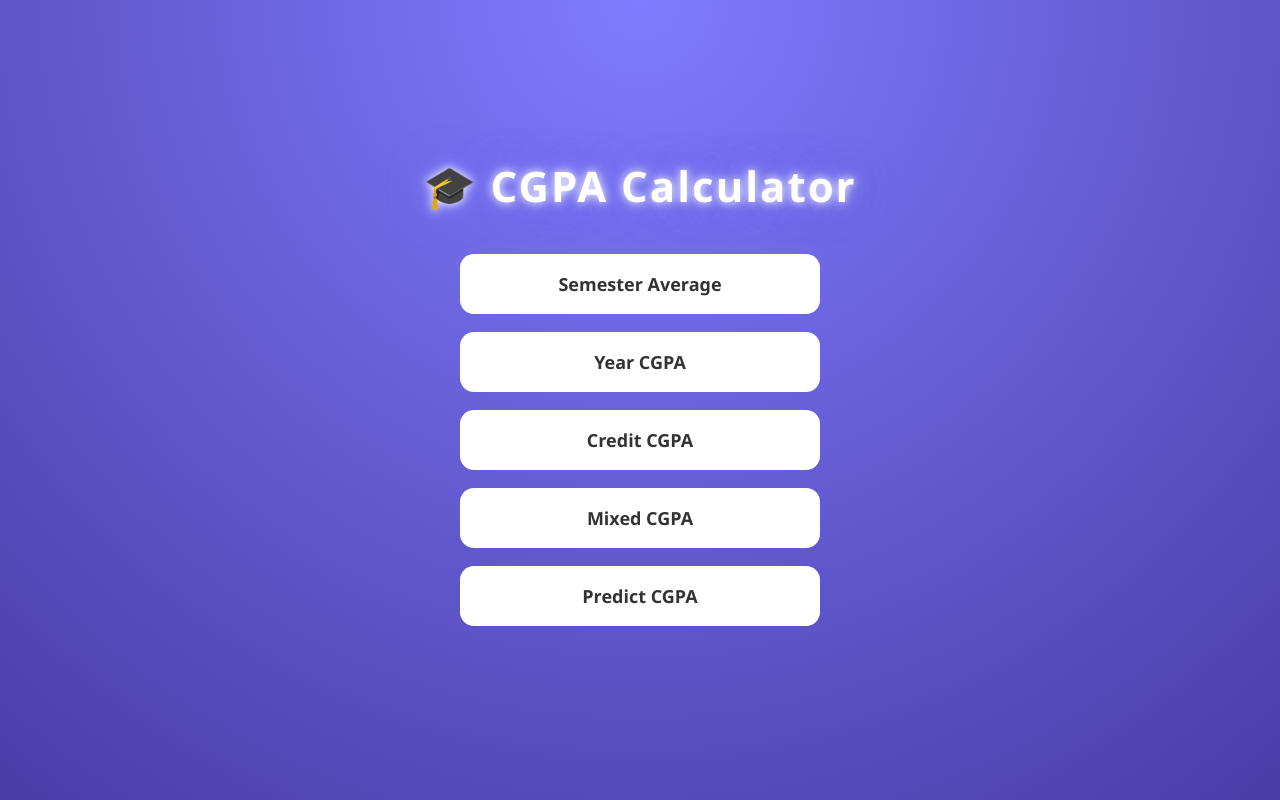
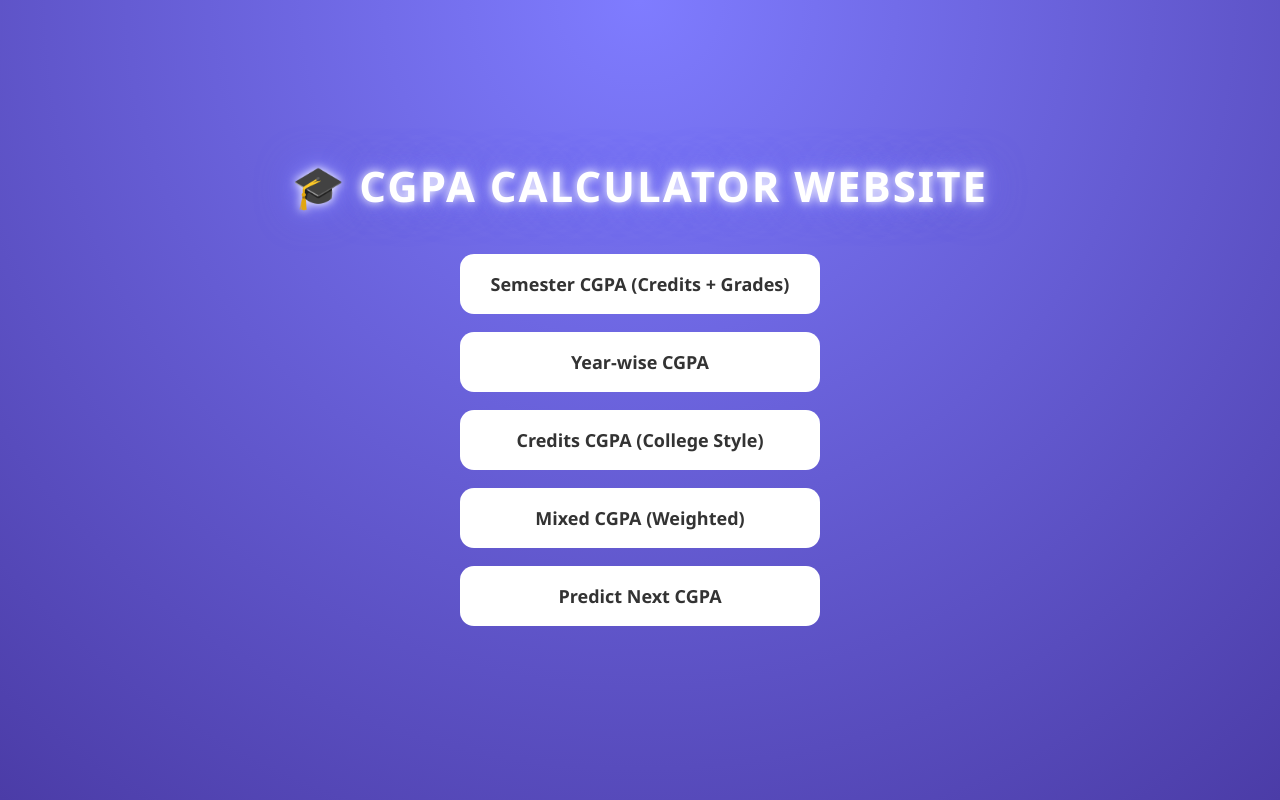
Before and after one commit to Jagan9080/cgpa_calculator, a Flask app: page / in a window 1280 px wide. Run offline with Flask 3, Linux system fonts and the light colour scheme.

Commit message:
Revise index.html for CGPA Calculator website
Updated the HTML structure and content for the CGPA Calculator page.

```diff
--- a/templates/index.html
+++ b/templates/index.html
@@ -1,20 +1,25 @@
 <!DOCTYPE html>
-<html>
+<html lang="en">
 <head>
-    <title>CGPA Calculator</title>
+    <meta charset="UTF-8">
+    <title>CGPA Calculator Website</title>
     <link rel="stylesheet" href="{{ url_for('static', filename='style.css') }}">
 </head>
 <body>
+
 <div class="container">
-    <h1>🎓 CGPA Calculator</h1>
+
+    <h1>🎓 CGPA CALCULATOR WEBSITE</h1>
 
     <div class="menu">
-        <a href="/sem_avg">Semester Average</a>
-        <a href="/year">Year CGPA</a>
-        <a href="/credit">Credit CGPA</a>
-        <a href="/mixed">Mixed CGPA</a>
-        <a href="/predict">Predict CGPA</a>
+        <a href="/sem_avg">Semester CGPA (Credits + Grades)</a>
+        <a href="/year">Year-wise CGPA</a>
+        <a href="/credit">Credits CGPA (College Style)</a>
+        <a href="/mixed">Mixed CGPA (Weighted)</a>
+        <a href="/predict">Predict Next CGPA</a>
     </div>
+
 </div>
+
 </body>
 </html>
```
